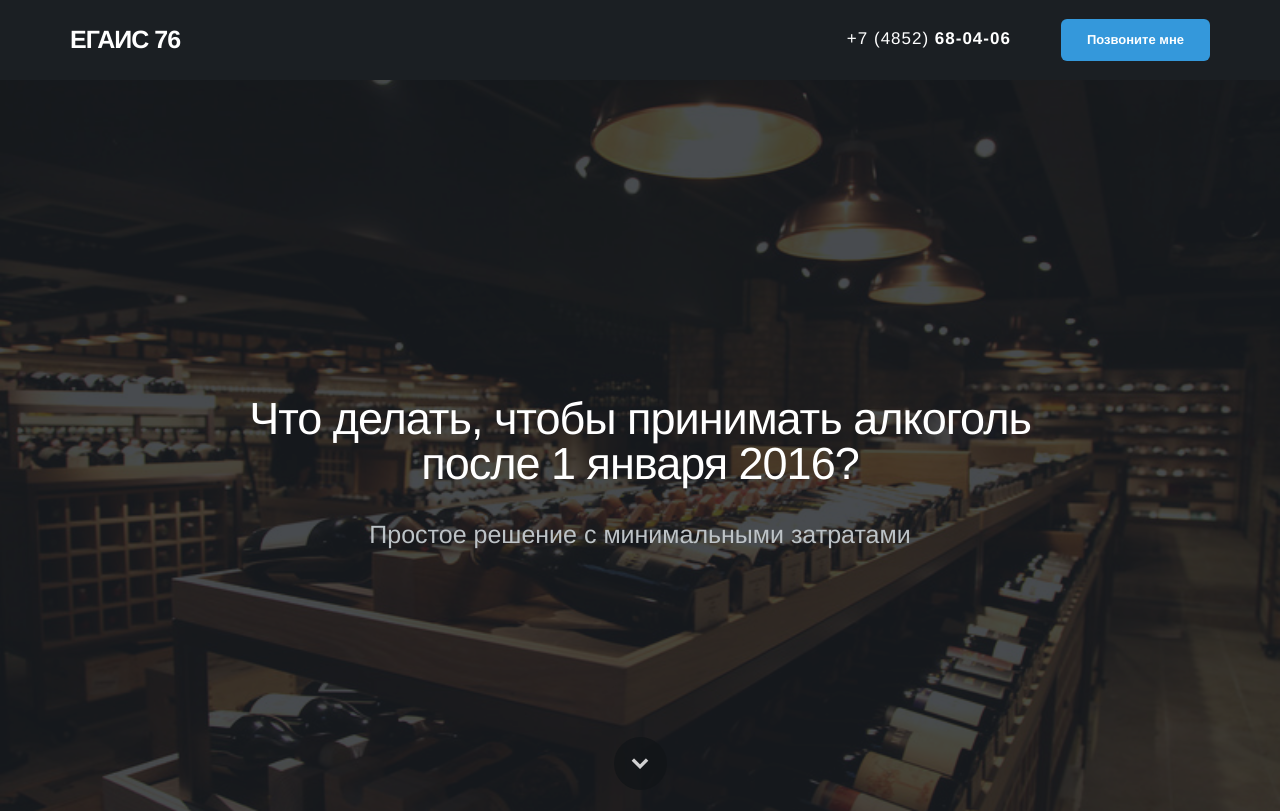
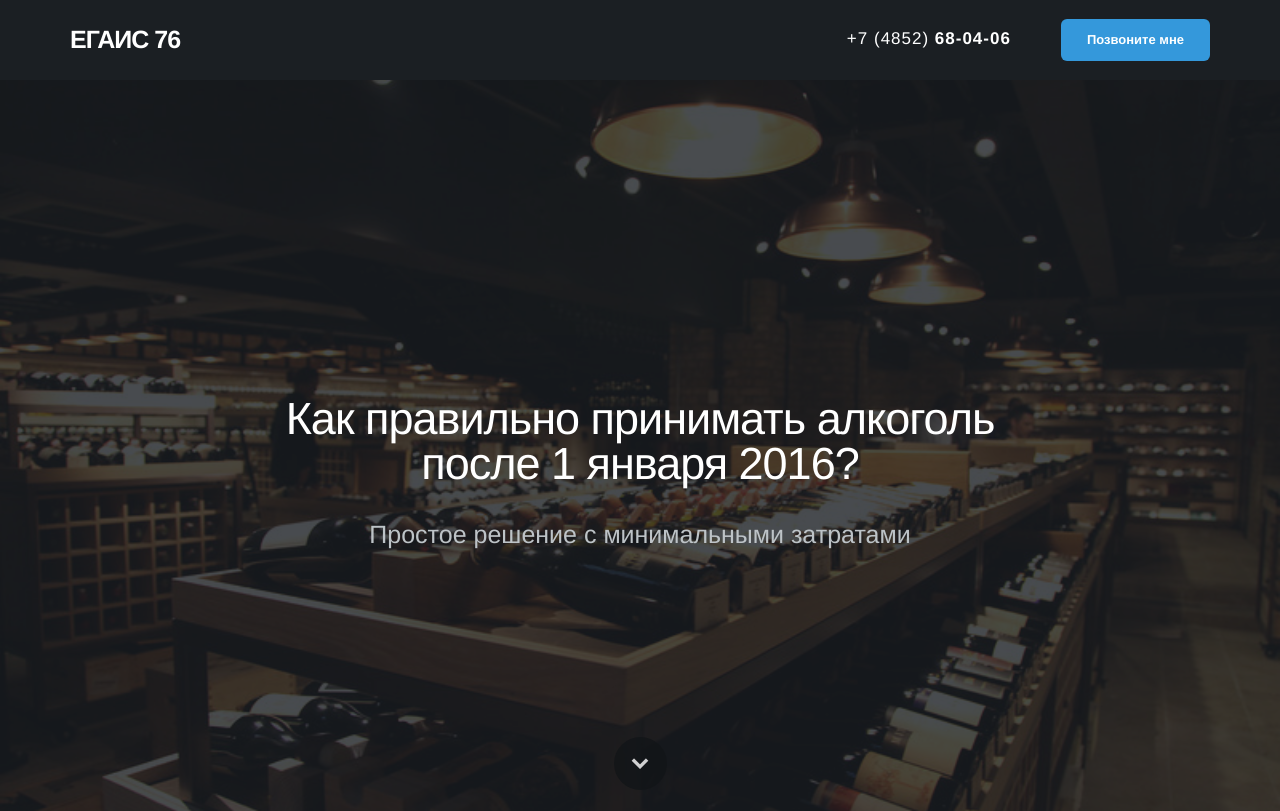
Before and after one commit to dintels/egais76.ru, a plain HTML site: page index.html in a window 1280 px wide. Shown: the top 811 px of the page. Drawn offline with Linux system fonts and the light colour scheme; a script that the page names is missing.

Commit message:
Update index.html

```diff
--- a/index.html
+++ b/index.html
@@ -53,7 +53,7 @@
             <div>
                 <div class="container">
                     <div class="hero-unit">
-                        <h1>Что делать, чтобы принимать алкоголь<br/> после 1 января 2016?</h1>
+                        <h1>Как правильно принимать алкоголь<br/> после 1 января 2016?</h1>
                         <p>Простое решение с минимальными затратами</p>
                     </div>
                 </div>
```
